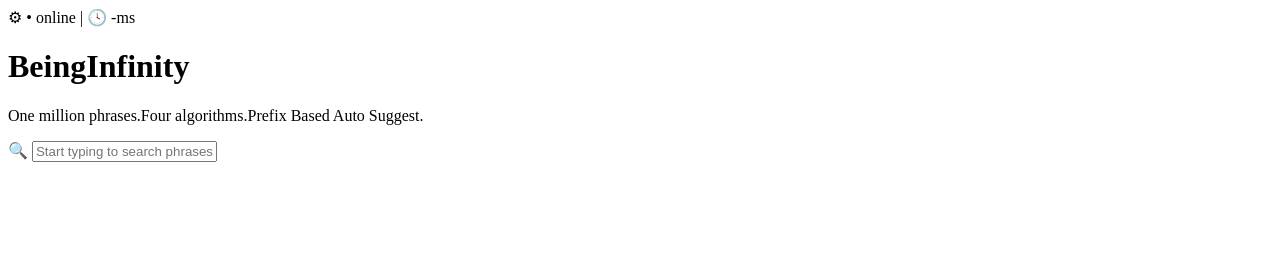
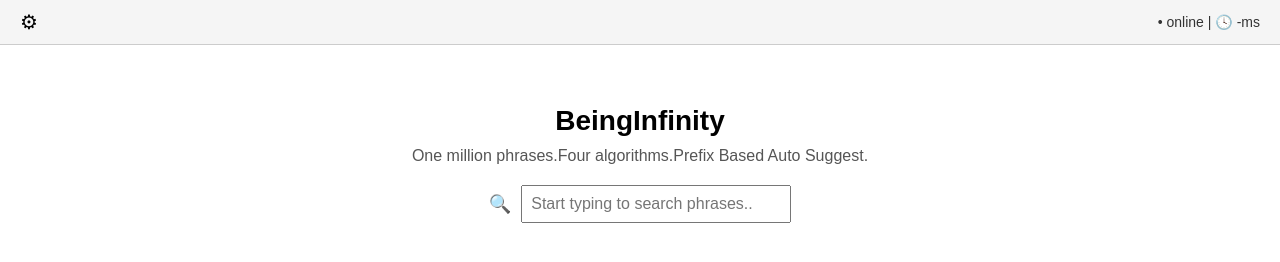
Before and after one commit to Mudili-Tejaswini/autosuggest, a website: page frontend/pages/autosuggest.html in a window 1280 px wide. Drawn offline with Linux system fonts and the light colour scheme.

Commit message:
basic styling

```diff
--- /dev/null
+++ b/frontend/css/autosuggest.css
@@ -0,0 +1,61 @@
+body {
+  margin: 0;
+  font-family: Arial, sans-serif;
+}
+
+/* Top bar with gear left and pill text right */
+.ico {
+  display: flex;
+  justify-content: space-between; /* gear left, pill text right */
+  align-items: center;
+  background: #f5f5f5;
+  padding: 10px 20px;
+  border-bottom: 1px solid #ccc;
+}
+
+.ico .gear {
+  font-size: 20px;
+}
+
+.ico .pill {
+  font-size: 14px;
+  color: #333;
+}
+
+/* Center main content */
+.main-content {
+  display: flex;
+  flex-direction: column;
+  align-items: center;   /* centers horizontally */
+  justify-content: center;
+  text-align: center;
+  margin-top: 40px;
+}
+
+.main-content h1 {
+  margin: 20px 0 10px;
+  font-size: 28px;
+}
+
+.main-content p {
+  margin: 0 0 20px;
+  font-size: 16px;
+  color: #555;
+}
+
+/* Search bar styling */
+.search-bar {
+  display: flex;
+  align-items: center;
+  gap: 10px;
+}
+
+.search-bar .search {
+  font-size: 18px;
+}
+
+#searchInput {
+  padding: 8px;
+  font-size: 16px;
+  width: 250px;
+}
--- a/frontend/pages/autosuggest.html
+++ b/frontend/pages/autosuggest.html
@@ -4,16 +4,25 @@
     <meta charset="UTF-8">
     <meta name="viewport" content="width=device-width, initial-scale=1.0">
     <title>BeingInfinity</title>
+    <link rel="stylesheet" href="../css/autosuggest.css">
 </head>
 <body>
     <span class="ico">
         <span class="gear">&#9881;</span>
         <span class="pill">&#x2022; online | &#128339; -ms</span>
     </span>
-    <h1>BeingInfinity</h1>
-    <p> One million phrases.Four algorithms.Prefix Based Auto Suggest.</p>
-    <span class="search">&#x1F50D;</span>
-    <input type="text" placeholder="Start typing to search phrases..">
+    <div class="main-content">
+        <h1>BeingInfinity</h1>
+        <p> One million phrases.Four algorithms.Prefix Based Auto Suggest.</p>
+        <div class="search-bar">
+            <span class="search">&#x1F50D;</span>
+            <input type="text" id="searchInput" placeholder="Start typing to search phrases..">
+        </div>
+    </div>
+</body>
+</html>
+</div>
+    </body>
 
 </body>
 </html>
```
Also changed, not shown: frontend/css/index.css (line endings or trailing spaces).
